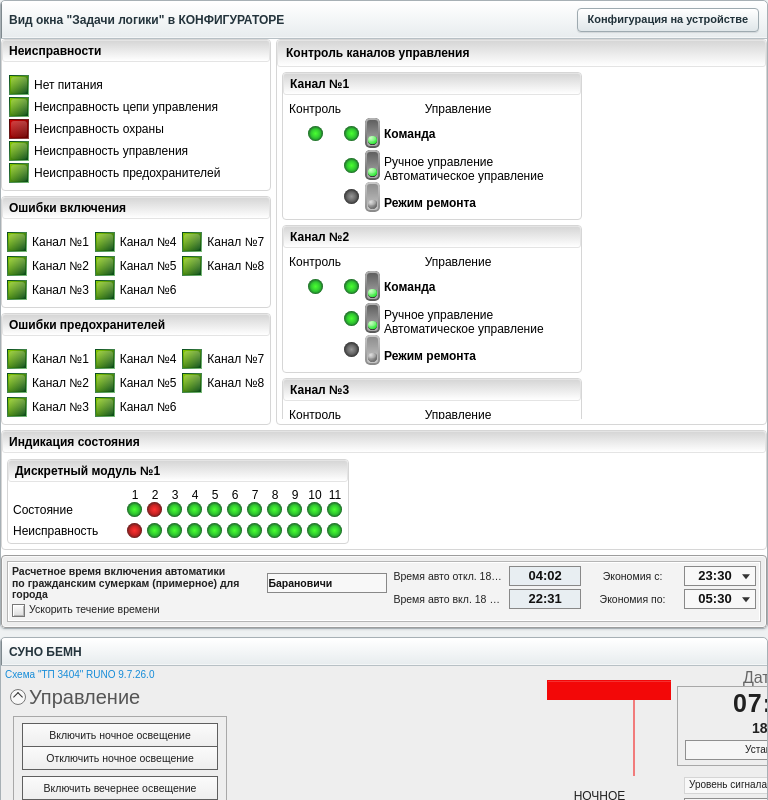
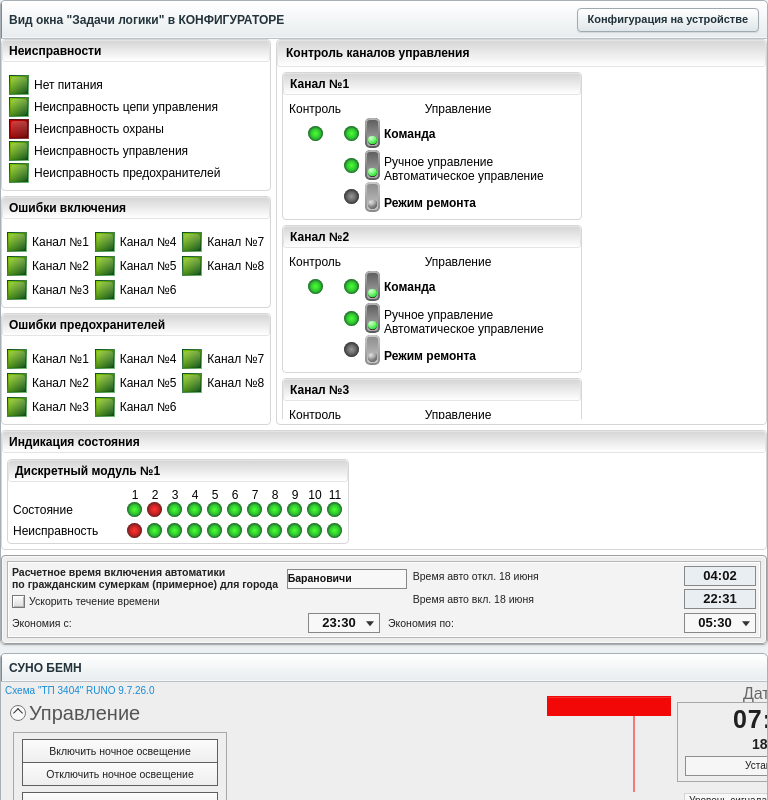
Before and after one commit to medzviadziou/simulator-gorsvet, a React (Vite) app: page / in a window 768 px wide. Shown: the top 800 px of the page. Built offline with nearby package versions, Linux system fonts and the light colour scheme.

Commit message:
Improve tablet time schedule layout

```diff
--- a/src/components/timeConfigurator/timeConfigurator.scss
+++ b/src/components/timeConfigurator/timeConfigurator.scss
@@ -129,6 +129,7 @@
     display: flex;
     align-items: center;
     justify-content: space-between;
+    gap: 6px;
     flex-wrap: nowrap;
   }
 
@@ -316,5 +317,40 @@
     &__field > span:first-child {
       text-align: left;
     }
+
+    &__nowrap {
+      flex-wrap: wrap;
+    }
+
+    &__city select {
+      width: 100%;
+      min-width: 0;
+    }
   }
 }
+
+@media (min-width: 641px) and (max-width: 900px) {
+  .time-config {
+    height: auto;
+
+    &__schedule {
+      height: auto;
+      grid-template-columns: minmax(260px, 1.15fr) minmax(240px, 1fr);
+      align-items: stretch;
+    }
+
+    &__time-column:last-child {
+      grid-column: 1 / -1;
+      display: grid;
+      grid-template-columns: repeat(2, minmax(0, 1fr));
+      gap: 4px 8px;
+    }
+
+    &__field > span:first-child {
+      text-align: left;
+      white-space: normal;
+      overflow: visible;
+      text-overflow: clip;
+    }
+  }
+}
```
